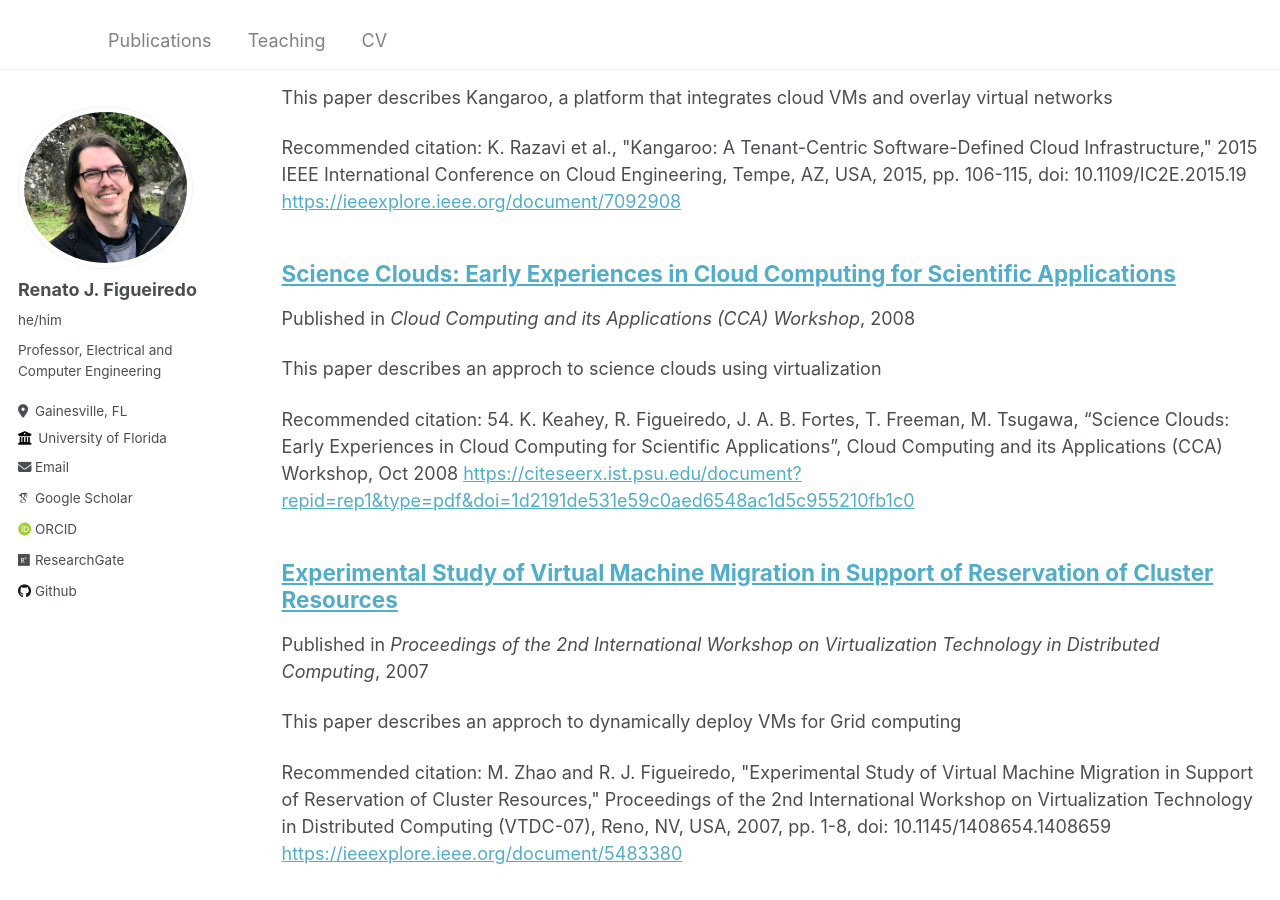
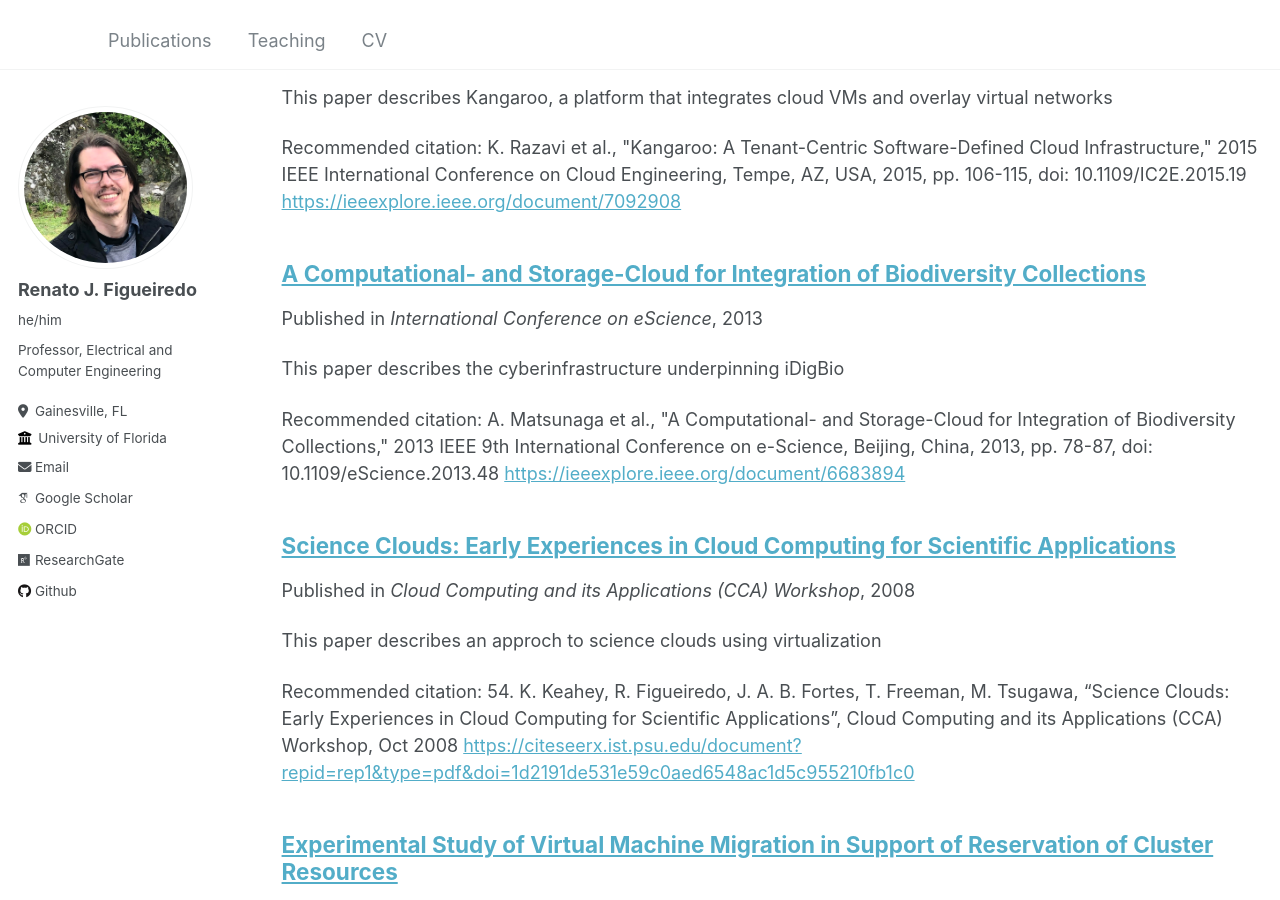
Before and after one commit to renatof/renatof.github.io, a Jekyll site: the page built from _pages/publications.md, in a window 1280 px wide and 900 px high, scrolled down 3002 px. Built offline with Jekyll 4.4.1, drawn with Linux system fonts in a browser that asks for light colours; some web fonts are replaced.

Commit message:
idigbio paper added

```diff
--- /dev/null
+++ b/_publications/escience2013.md
@@ -0,0 +1,12 @@
+---
+title: "A Computational- and Storage-Cloud for Integration of Biodiversity Collections"
+collection: publications
+permalink: /publication/escience2013
+excerpt: 'This paper describes the cyberinfrastructure underpinning iDigBio'
+date: 2013-10-01
+venue: 'International Conference on eScience'
+paperurl: 'https://ieeexplore.ieee.org/document/6683894'
+citation: 'A. Matsunaga et al., "A Computational- and Storage-Cloud for Integration of Biodiversity Collections," 2013 IEEE 9th International Conference on e-Science, Beijing, China, 2013, pp. 78-87, doi: 10.1109/eScience.2013.48'
+---
+
+A core mission of the Integrated Digitized Biocollections (iDigBio) project is the building and deployment of a cloud computing environment customized to support the digitization workflow and integration of data from all U.S. non-federal biocollections. iDigBio chose to use cloud computing technologies to deliver a cyber infrastructure that is flexible, agile, resilient, and scalable to meet the needs of the biodiversity community. In this context, this paper describes the integration of open source cloud middleware, applications, and third party services using standard formats, protocols, and services. In addition, this paper demonstrates the value of the digitized information from collections in a broader scenario involving multiple disciplines.
```
Also changed, not shown: _publications/escience2021.md (+1 -1 lines).
